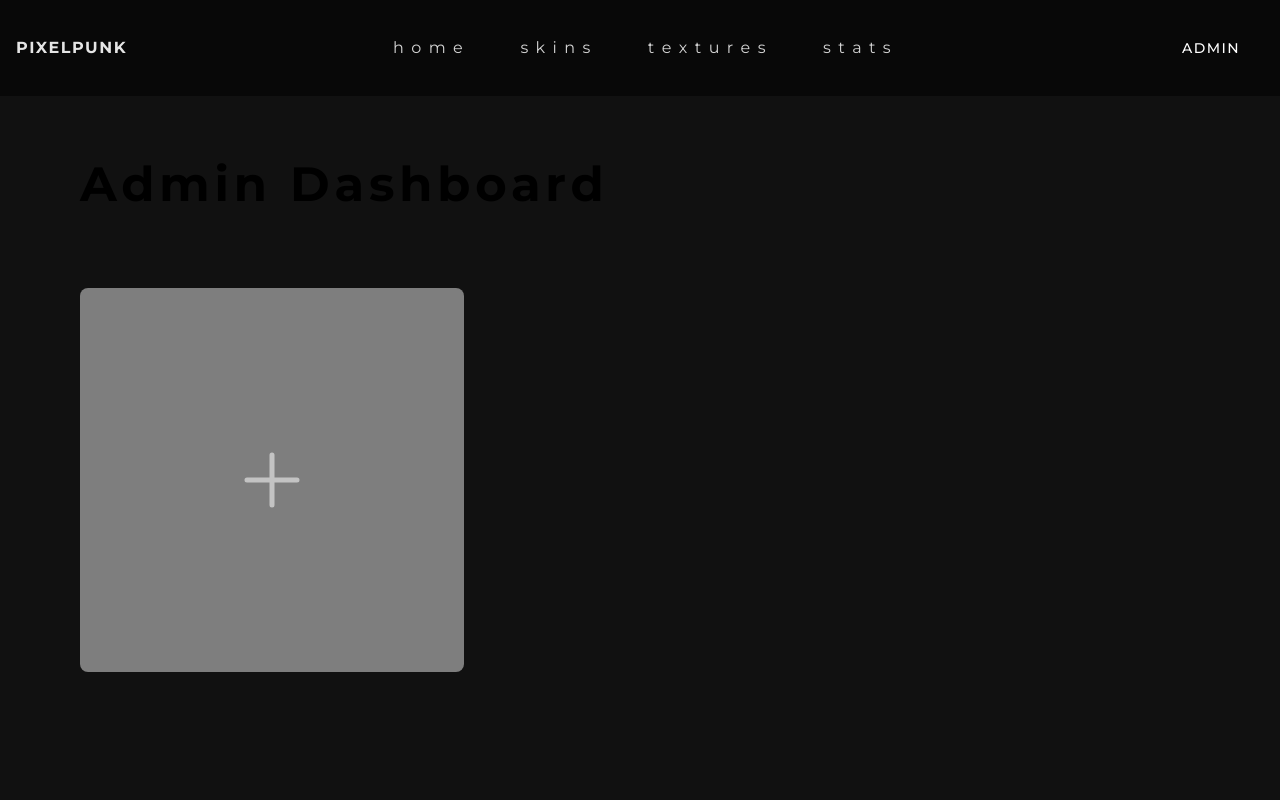
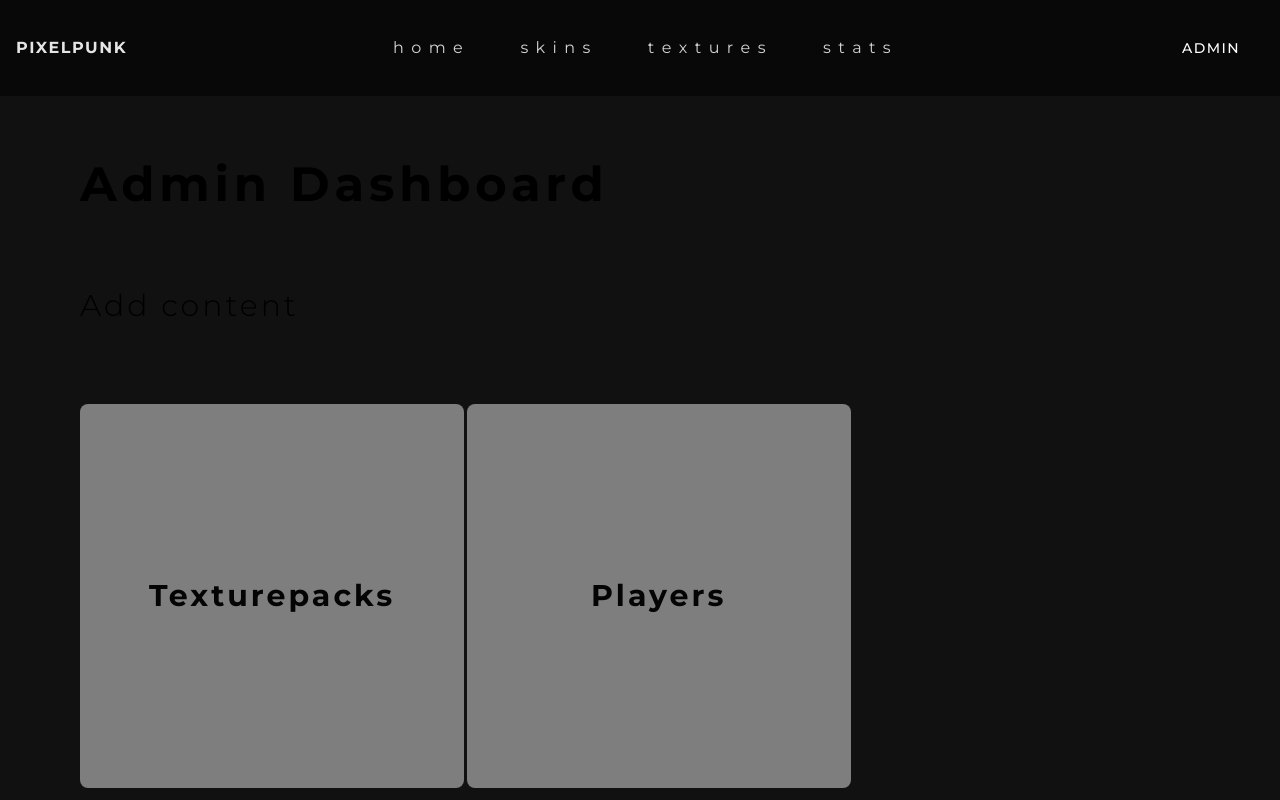
Before and after one commit to taytey/pixelpunk, a Next.js app: page /admin in a window 1280 px wide. Built offline with nearby package versions, Linux system fonts and the light colour scheme.

Commit message:
convert username to uuid

```diff
--- a/package.json
+++ b/package.json
@@ -21,7 +21,8 @@
     "next-cloudinary": "^5.10.0",
     "react": "^18",
     "react-dom": "^18",
-    "react-scroll-parallax": "^3.4.5"
+    "react-scroll-parallax": "^3.4.5",
+    "react-skinview3d": "^5.0.2"
   },
   "devDependencies": {
     "autoprefixer": "^10.0.1",
--- a/src/app/admin/page.js
+++ b/src/app/admin/page.js
@@ -5,16 +5,22 @@ import {XMarkIcon} from "@heroicons/react/20/solid";
 import { ref, uploadBytes, getDownloadURL, getStorage } from "firebase/storage";
 import { storage, db } from '@/firebase-config'
 import {doc, getFirestore, setDoc, addDoc, collection} from "firebase/firestore";
+import ReactSkinview3d from "react-skinview3d"
+
 
 
 export default function Admin() {
 
-    const [visibility, setVisibility ] = useState(false);
+    const [texturepackVisibility, setTexturepackVisibility ] = useState(false);
+    const [skinVisibility, setSkinVisibility] = useState(false);
     const [name, setName] = useState('');
     const [imageUpload, setImageUpload] = useState(null);
     const [uploadStatus, setUploadStatus] = useState('');
     const [ texturepackURL, setTexturepackURL] = useState('');
-    const [ user, setUser] = useState('Tayte')
+    const [ user, setUser] = useState('Tayte');
+    const [ username, setUsername ] = useState('');
+    const [ id, setID] = useState();
+    const [ data, setData ] = useState();
 
     const addData = async () => {
         await setDoc(doc(db, "texturepacks", `${name}`), {
@@ -48,20 +54,30 @@ export default function Admin() {
         setImageUpload(event.target.files[0])
     }
 
+    const handleUsernameChange = async (event) => {
+        setUsername(event.target.value)
+        const response = await fetch(`https://playerdb.co/api/player/minecraft/${username}`).then(response => response.json())
+        const id = response.data.player.id
+        console.log(id)
+    }
+
     return(
         <div>
             <div className="pt-40 pl-20">
                 <h1 className="font-montserrat tracking-widest font-bold text-5xl select-none">Admin Dashboard</h1>
             </div>
-            <div className=" absolute grid grid-cols-1 md:grid-cols-3 sm:grid-cols-1 gap-4 m-20" onClick={() => {setVisibility(true)}}>
-                <div className="hover:opacity-50 hover:border-4 bg-neutral-400 h-96 w-96 flex items-center justify-center opacity-75 rounded-lg hover:scale-110 transition-all duration-500">
-                    <PlusIcon className="h-20 text-white"/>
+            <div className="pt-20 pl-20">
+                <h1 className="font-montserrat font-light tracking-widest text-3xl">Add content</h1>
+            </div>
+            <div className="absolute grid grid-cols-1 md:grid-cols-3 sm:grid-cols-1 gap-10 m-20" >
+                <div onClick={() => {setTexturepackVisibility(true)}} className="hover:opacity-50 hover:border-4 bg-neutral-400 h-96 w-96 flex items-center justify-center opacity-75 rounded-lg hover:scale-110 transition-all duration-500">
+                    <h1 className="select-none font-montserrat tracking-widest font-bold text-3xl">Texturepacks</h1>
                 </div>
-                <div>
-
+                <div onClick={() => {setSkinVisibility(true)}} className="hover:opacity-50 hover:border-4 bg-neutral-400 h-96 w-96 flex items-center justify-center opacity-75 rounded-lg hover:scale-110 transition-all duration-500">
+                    <h1 className="select-none font-montserrat tracking-widest font-bold text-3xl">Players</h1>
                 </div>
             </div>
-            { visibility &&
+            { texturepackVisibility &&
                 <div className="absolute flex justify-between bg-black top-40">
                     <XMarkIcon className=" text-white"/>
                     <div>
@@ -86,7 +102,37 @@ export default function Admin() {
                                 }
 
                             </div>
-                            <div onClick={() => {setVisibility(false)}}>
+
+                            <div onClick={() => {setTexturepackVisibility(false)}}>
+                                Close
+                            </div>
+
+                        </div>
+                    </div>
+                </div>
+            }
+
+            { skinVisibility &&
+                <div className="absolute flex justify-between bg-black top-40">
+                    <XMarkIcon className=" text-white"/>
+                    <div>
+                        <div className="flex justify-center items-center">
+                            <h1 className="text-5xl font-montserrat tracking-widest m-10 select-none font-bold">Add a new <span className="hover:text-black transition-all duration-200 hover:bg-neutral-200">Player</span></h1>
+                        </div>
+                        <div className="flex flex-col w-screen m-10  items-center justify-center">
+                            <div className="flex flex-col gap-10">
+                                <input onChange={handleUsernameChange} className="bg-black focus:placeholder:text-opacity-0 select-none tracking-widest placeholder:text-neutral-700 outline-0 focus:bg-neutral-900 transition-all duration-500 font-extrabold h-20 text-5xl rounded-lg focus:ring-0 focus:ring-offset-0 placeholder:font-extralight placeholder:tracking-widest placeholder:pl-10"  placeholder="Username"/>
+                                <input className="bg-black focus:placeholder:text-opacity-0 select-none tracking-widest font-extrabold h-20 text-5xl placeholder:text-neutral-700 transition-all duration-500 focus:bg-neutral-900 outline-0 rounded-lg focus:ring-0 focus:ring-offset-0 placeholder:font-extralight placeholder:tracking-widest placeholder:pl-10" placeholder="UUID"/>
+
+                                <ReactSkinview3d
+                                    skinUrl="https://mc-heads.net/skin/c5ef3347-4593-4f39-8bb1-2eaa40dd986e"
+                                    height="300"
+                                    width="300"
+                                />
+
+                            </div>
+                            <button onClick={handleUsernameChange}>Convert username to id</button>
+                            <div onClick={() => {setSkinVisibility(false)}}>
                                 Close
                             </div>
 
--- a/src/app/skins/page.js
+++ b/src/app/skins/page.js
@@ -1,5 +1,18 @@
+import ReactSkinview3d from "react-skinview3d"
+
 export default function SkinsPage() {
+
+
+
+
     return(
-        <h1 className="text-white">Skins</h1>
+        <div className="p-40">
+            <ReactSkinview3d
+                skinUrl="https://mc-heads.net/skin/c5ef3347-4593-4f39-8bb1-2eaa40dd986e"
+                height="500"
+                width="500"
+            />
+
+        </div>
     )
 }
```
Also changed, not shown: 1 other file (tests, documents, lock files or other folders).
